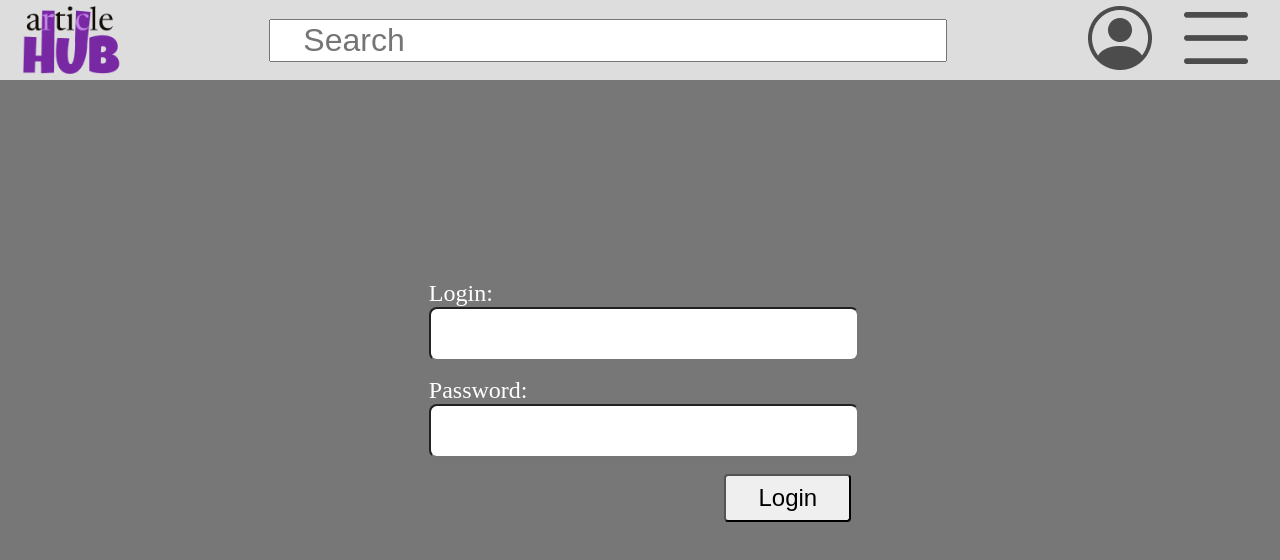
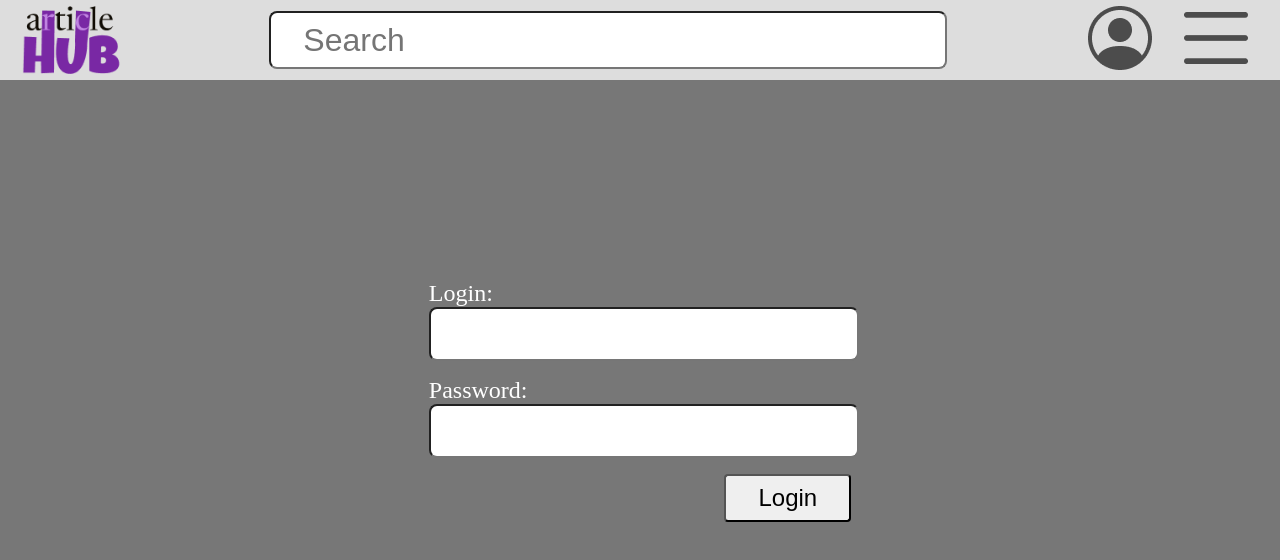
Before and after one commit to IlliaMan/PublishingPlatform, a Svelte app: page / in a window 1280 px wide. Shown: the top 560 px of the page. Built offline with nearby package versions, Linux system fonts and the light colour scheme.

Commit message:
rounded corners added to the search input

```diff
--- a/src/Header.svelte
+++ b/src/Header.svelte
@@ -34,6 +34,8 @@
     padding-left: 2rem;
     align-self: center;
     margin: auto;
+    height: 65%;
+    border-radius: 0.5rem;
   }
 
   button {
```
